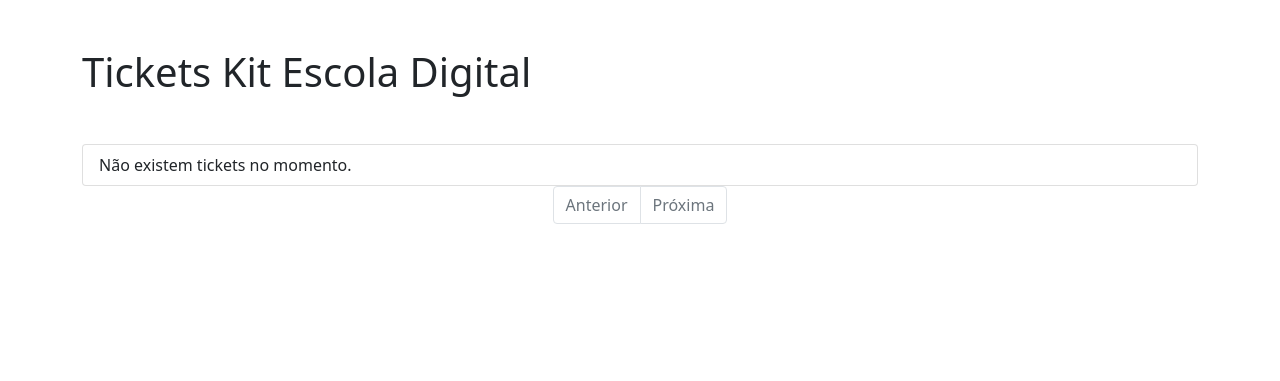
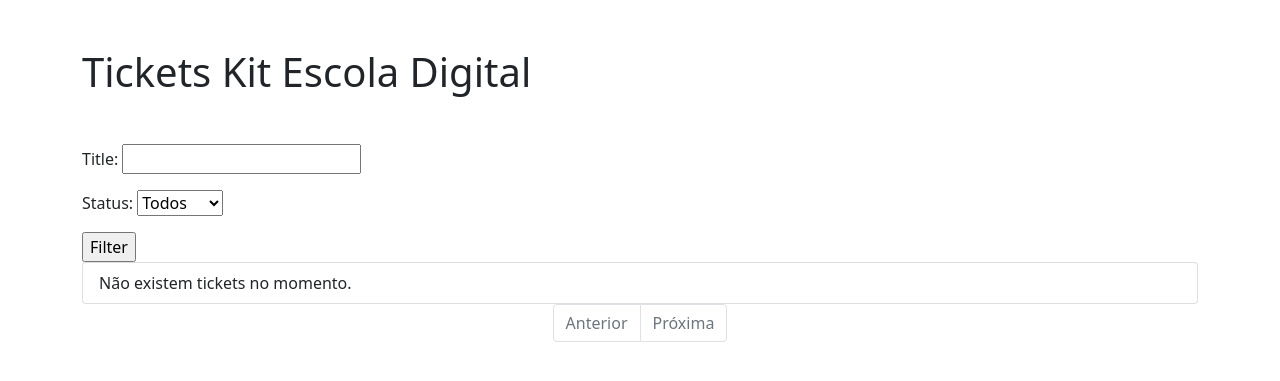
Before and after one commit to M1nDFKR/Estagio, a Django app: template TicketsSPA/TicketsSPA/templates/tickets/home.html in a window 1280 px wide. Shown: the part 61-442 px from the top of the page. Run offline with Django 4.2, Linux system fonts and the light colour scheme; the template is opened without the code that fills it: values that come from a table or form of the project are taken from there, others are empty; some libraries are stand-ins or nearby versions.

Commit message:
Inicio dos filtro

```diff
--- a/TicketsSPA/TicketsSPA/templates/tickets/home.html
+++ b/TicketsSPA/TicketsSPA/templates/tickets/home.html
@@ -33,7 +33,7 @@ Home
     <div class="container-fluid">
         <div class="d-flex align-items-center">
             <a class="navbar-brand" href="#">
-                <img src="{% static 'login/background.png' %}" class="navbar-logo">
+                <img src="{% static 'login/Logo.png' %}" class="navbar-logo">
                 <span class="ms-2">Kit Escola Digital</span>
             </a>
         </div>
@@ -53,17 +53,27 @@ Home
 
 <div class="container py-5">
     <h1 class="mb-5">Tickets Kit Escola Digital</h1>
+
+    <form id="ticket-filter-form" method="get">
+        {{ form.as_p }}
+
+        <input type="submit" value="Filter">
+    </form>
+
     <div id="ticket-list" class="list-group">
         {% for t in tickets %}
         <div class="list-group-item">
             <button class="btn btn-link" type="button" data-bs-toggle="collapse" data-bs-target="#ticket{{ t.id }}"
                 aria-expanded="false" aria-controls="ticket{{ t.id }}" onclick="toggleCollapse(this)">
-                <h4 class="mb-1">{{ t.title }}</h4>
+                {% with cleaned_title=t.title|slice:"15:" %}
+                <h4 class="mb-1">{{ cleaned_title }}</h4>
+                {% endwith %}
             </button>
             <div id="ticket{{ t.id }}" class="collapse">
-                <p>ID: {{ t.id }}</p>
-                <p>User: {{ t.user }}</p>
+                <p>Assunto: {{ t.title}}</p>
                 <p>Code: {{ t.code }}</p>
+                <p>Status: {{ t.status }}</p>
+                <p>Corpo: {{ t.subject_from_email }}</p>
                 <img src="{{ t.files }}" class="mb-1">
                 <p>Responses: {{ t.responses }}</p>
             </div>
@@ -72,6 +82,7 @@ Home
         <div class="list-group-item">Não existem tickets no momento.</div>
         {% endfor %}
     </div>
+
 
     <nav aria-label="Page navigation">
         <ul class="pagination">
@@ -127,6 +138,8 @@ Home
         }
     }
 
+
+
     $(document).on('click', '.pagination-link', function (e) {
         e.preventDefault();
         var url = $(this).attr('href');
--- /dev/null
+++ b/TicketsSPA/tickets/forms.py
@@ -0,0 +1,23 @@
+# forms.py
+from django import forms
+from .models import Ticket
+from django.contrib.auth.forms import UserCreationForm
+
+
+class TicketFilterForm(forms.ModelForm):
+    STATUS_CHOICES = [
+        ("", "Todos"),
+        ("A", "Aberto"),
+        ("F", "Fechado"),
+    ]
+
+    status = forms.ChoiceField(choices=STATUS_CHOICES)
+
+    class Meta:
+        model = Ticket
+        fields = [ 'title', 'status']
+
+    def __init__(self, *args, **kwargs):
+        super(TicketFilterForm, self).__init__(*args, **kwargs)
+        self.fields['title'].required = False
+        self.fields['status'].required = False
```
Also changed, not shown: TicketsSPA/tickets/gmail_mirror.py (+0 -7 lines), TicketsSPA/tickets/views.py (+19 -3 lines).
